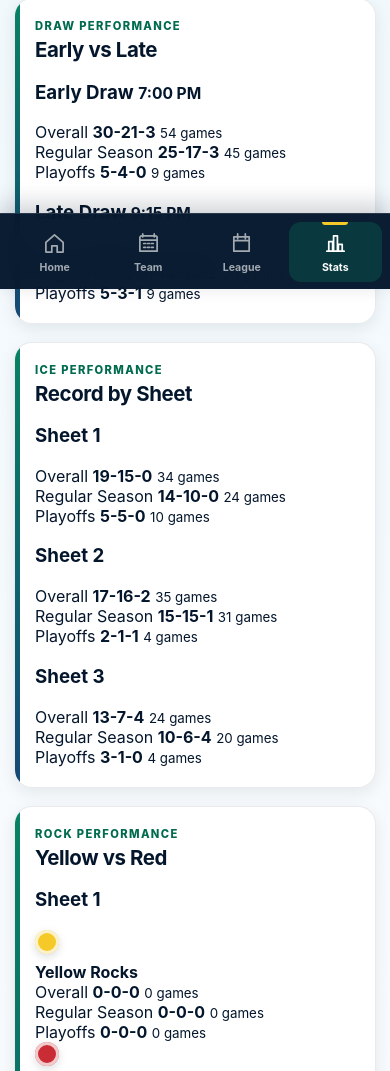
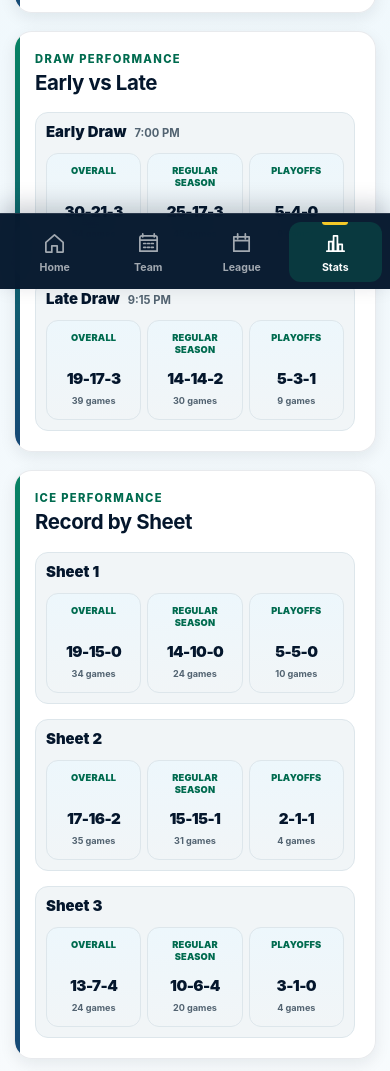
Before and after one commit to Northamm101/TeamNortham, a plain HTML site: page team-stats-overall.html in a window 390 px wide. Shown: the part 555-1626 px from the top of the page. Drawn offline with Linux system fonts and the light colour scheme.

Commit message:
Add styles for overall statistics and responsiveness
Added styles for overall statistics, including phase records, breakdowns, and historical tracking notes. Adjusted media queries for responsive design.

```diff
--- a/styles.css
+++ b/styles.css
@@ -3420,3 +3420,218 @@ textarea {
     font-size: 0.7rem;
   }
 }
+
+
+/* =========================================================
+   TEAM NORTHAM — OVERALL STATISTICS
+   ========================================================= */
+
+/* ---------- Three-Column Phase Records ---------- */
+
+.overall-phase-grid {
+  display: grid;
+  grid-template-columns: repeat(3, minmax(0, 1fr));
+  gap: 9px;
+  width: 100%;
+}
+
+.overall-phase-box {
+  display: flex;
+  flex-direction: column;
+  align-items: center;
+  justify-content: center;
+  min-width: 0;
+  min-height: 105px;
+  padding: 13px 6px;
+  text-align: center;
+
+  background:
+    linear-gradient(
+      180deg,
+      var(--ice-100),
+      var(--grey-100)
+    );
+
+  border: 1px solid var(--grey-200);
+  border-radius: 12px;
+}
+
+.overall-phase-label {
+  display: block;
+  min-height: 28px;
+  color: var(--green-700);
+  font-size: 0.65rem;
+  font-weight: 900;
+  line-height: 1.25;
+  letter-spacing: 0.02em;
+  text-transform: uppercase;
+}
+
+.overall-phase-box strong {
+  display: block;
+  margin-top: 9px;
+  color: var(--navy-950);
+  font-size: clamp(0.95rem, 3.4vw, 1.4rem);
+  font-weight: 900;
+  letter-spacing: -0.035em;
+  white-space: nowrap;
+}
+
+.overall-phase-box small {
+  display: block;
+  margin-top: 7px;
+  color: var(--grey-600);
+  font-size: 0.66rem;
+  font-weight: 750;
+  line-height: 1.4;
+}
+
+/* ---------- Draw, Sheet and Rock Sections ---------- */
+
+.overall-breakdown-list {
+  display: grid;
+  gap: 15px;
+}
+
+.overall-breakdown-group {
+  padding: 14px;
+  background: var(--grey-100);
+  border: 1px solid var(--grey-200);
+  border-radius: 13px;
+}
+
+.overall-breakdown-group h3 {
+  margin: 0 0 12px;
+  color: var(--navy-950);
+  font-size: 0.93rem;
+  font-weight: 900;
+}
+
+.overall-breakdown-group h3 small {
+  margin-left: 5px;
+  color: var(--grey-600);
+  font-size: 0.7rem;
+  font-weight: 700;
+}
+
+/* ---------- Rock Colour Groups ---------- */
+
+.overall-rock-group {
+  display: grid;
+  gap: 10px;
+}
+
+.overall-rock-heading {
+  display: flex;
+  align-items: center;
+  gap: 9px;
+  margin-top: 5px;
+}
+
+.overall-rock-heading strong {
+  color: var(--navy-950);
+  font-size: 0.78rem;
+  font-weight: 900;
+}
+
+.overall-rock-heading .rock-color-dot {
+  flex: 0 0 20px;
+  width: 20px;
+  height: 20px;
+  margin: 0;
+}
+
+/* ---------- Historical Tracking Notes ---------- */
+
+.overall-stats-note {
+  margin: 14px 0 0;
+  color: var(--grey-600);
+  font-size: 0.72rem;
+  font-style: italic;
+  font-weight: 650;
+  line-height: 1.4;
+}
+
+/* ---------- Player Rotation ---------- */
+
+.overall-stats-page .player-games-list {
+  width: 100%;
+}
+
+/* ---------- Top Five Lineups ---------- */
+
+.overall-stats-page .lineup-performance-list {
+  width: 100%;
+}
+
+.overall-stats-page .lineup-performance-name {
+  overflow-wrap: anywhere;
+}
+
+/* ---------- Tablet and Desktop ---------- */
+
+@media (min-width: 620px) {
+  .overall-phase-grid {
+    gap: 12px;
+  }
+
+  .overall-phase-box {
+    min-height: 115px;
+    padding: 17px 10px;
+  }
+
+  .overall-phase-label {
+    font-size: 0.73rem;
+  }
+
+  .overall-phase-box strong {
+    font-size: 1.45rem;
+  }
+
+  .overall-breakdown-group {
+    padding: 18px;
+  }
+}
+
+/* ---------- Small Phones ---------- */
+
+@media (max-width: 430px) {
+  .overall-phase-grid {
+    gap: 6px;
+  }
+
+  .overall-phase-box {
+    min-height: 100px;
+    padding: 11px 3px;
+  }
+
+  .overall-phase-label {
+    font-size: 0.58rem;
+  }
+
+  .overall-phase-box strong {
+    font-size: 0.95rem;
+  }
+
+  .overall-phase-box small {
+    font-size: 0.57rem;
+  }
+
+  .overall-breakdown-group {
+    padding: 10px;
+  }
+}
+
+@media (max-width: 360px) {
+  .overall-phase-box strong {
+    font-size: 0.86rem;
+  }
+
+  .overall-phase-label {
+    font-size: 0.54rem;
+  }
+
+  .overall-phase-box small {
+    font-size: 0.53rem;
+  }
+}
```
